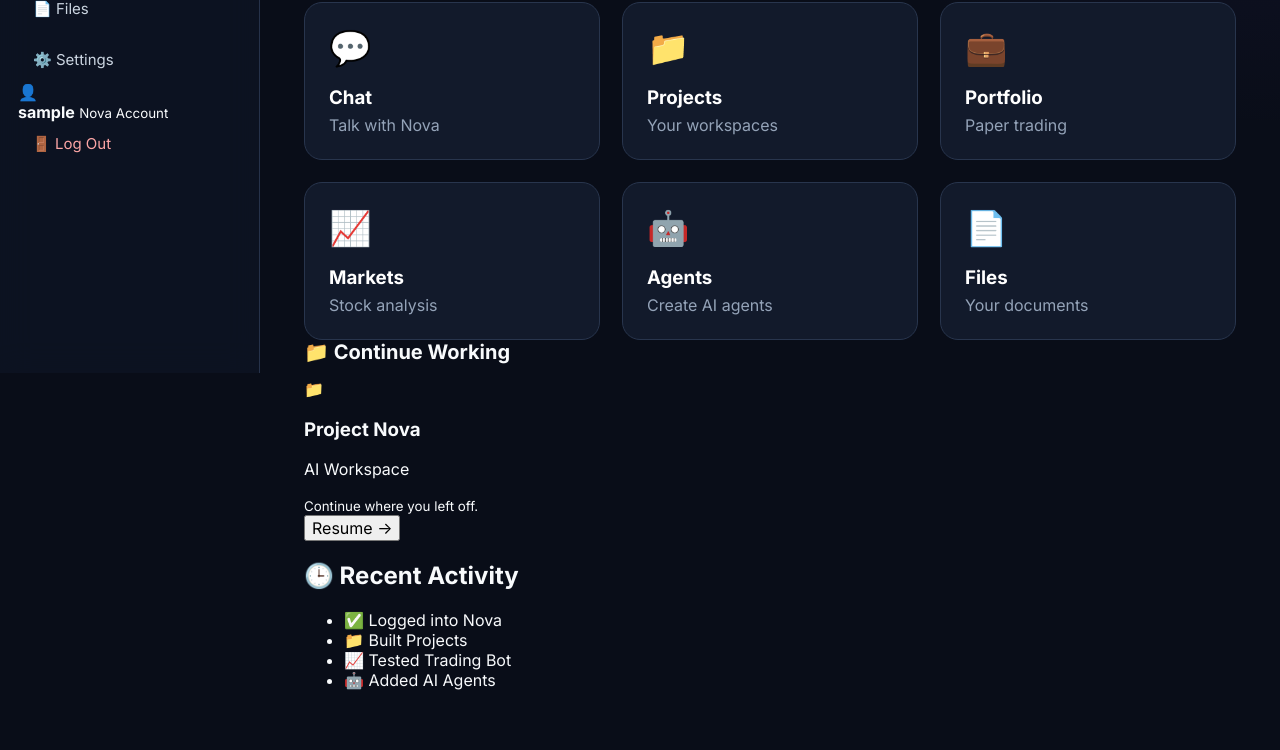
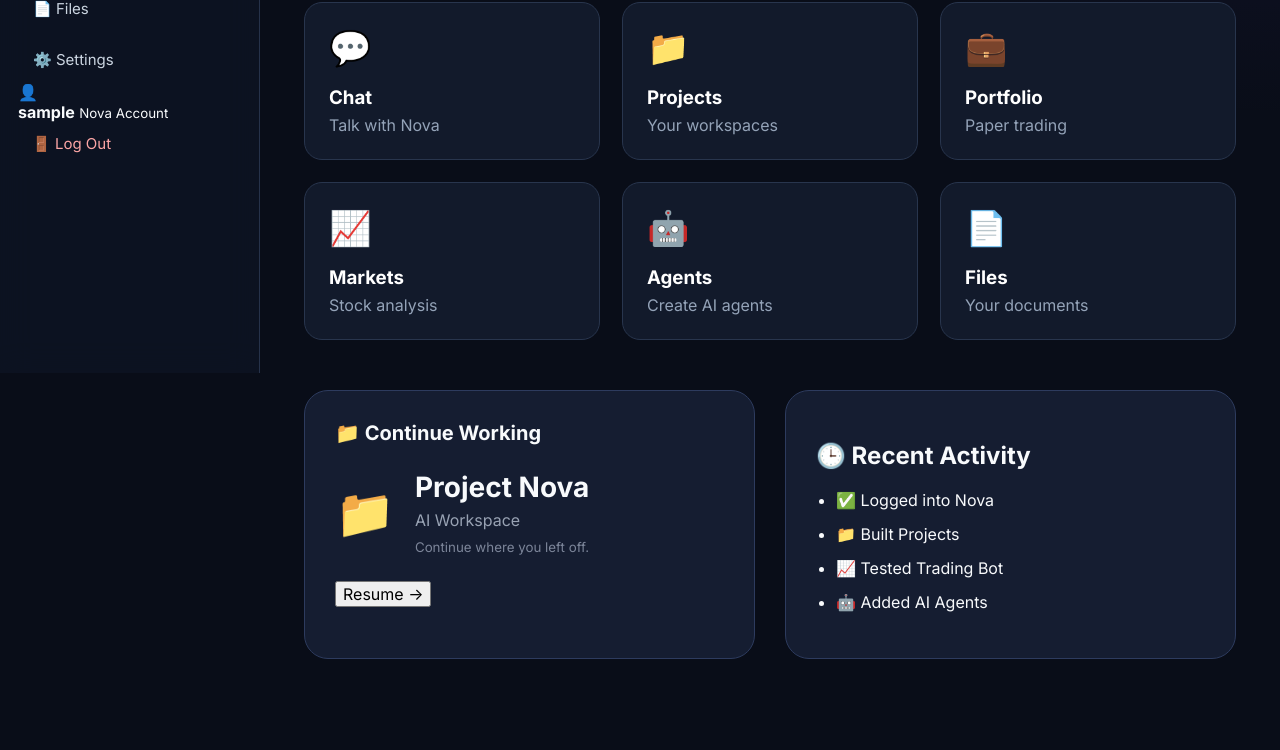
Before and after one commit to Amirnyv/project-nova, a Flask app: page / in a window 1280 px wide. Shown: the part 427-1177 px from the top of the page. After the commit the page ends 1086 px from the top, so only its background shows below. Run offline with Flask 3, Linux system fonts and the light colour scheme; the visitor is signed in with stand-in values (Sample User, id 1); data that the repository does not hold is empty.

Commit message:
=Nova V2 - Dashboard and Projects complete

```diff
--- a/static/css/nova.css
+++ b/static/css/nova.css
@@ -852,3 +852,83 @@ a {
     cursor:pointer;
 
 }
+
+/* Continue Working */
+
+.workspace-grid{
+
+    display:grid;
+
+    grid-template-columns:repeat(2,1fr);
+
+    gap:30px;
+
+    margin-top:50px;
+
+}
+
+.workspace-card{
+
+    background:#151d31;
+
+    border:1px solid #2d3b5e;
+
+    border-radius:24px;
+
+    padding:30px;
+
+}
+
+.project-preview{
+
+    display:flex;
+
+    align-items:center;
+
+    gap:20px;
+
+    margin:25px 0;
+
+}
+
+.project-icon{
+
+    font-size:48px;
+
+}
+
+.project-preview h3{
+
+    margin:0;
+
+    font-size:28px;
+
+}
+
+.project-preview p{
+
+    margin:6px 0;
+
+    color:#98a2b3;
+
+}
+
+.project-preview small{
+
+    color:#7c8599;
+
+}
+
+.activity-list{
+
+    margin-top:20px;
+
+    padding-left:20px;
+
+}
+
+.activity-list li{
+
+    margin:14px 0;
+
+}
--- a/static/js/nova.js
+++ b/static/js/nova.js
@@ -68,6 +68,8 @@ async function loadProjects(){
         const data =
             await response.json();
             console.log(data);
+            const latestProject =
+    data.projects[0];
 
         projectsList.innerHTML = "";
 
@@ -81,6 +83,19 @@ async function loadProjects(){
             `;
 
             return;
+
+        }
+        if(latestProject){
+
+    document.getElementById(
+    "latest-project-name"
+).textContent =
+    "📁 " + latestProject.name;
+
+document.getElementById(
+    "latest-project-description"
+).textContent =
+    latestProject.description || "No description";
 
 }
 
@@ -102,12 +117,33 @@ async function loadProjects(){
 
     </div>
 
-                <button class="resume-button">
+    <button
+        class="resume-button open-project"
+        data-id="${project.id}"
+        data-name="${project.name}"
+        data-description="${project.description || ""}"
+    >
         Open →
     </button>
 `;
 
             projectsList.appendChild(card);
+            const openButton =
+    card.querySelector(".open-project");
+
+openButton.onclick = () => {
+
+    openProject(
+
+        openButton.dataset.id,
+
+        openButton.dataset.name,
+
+        openButton.dataset.description
+
+    );
+
+};
 
         });
 
@@ -210,3 +246,13 @@ createProjectButton.onclick = async () => {
     }
 
 };
+
+function openProject(id, name, description){
+
+    alert(
+
+        "Opening: " + name
+
+    );
+
+}
--- a/templates/index.html
+++ b/templates/index.html
@@ -348,22 +348,16 @@
 
                 <div>
 
-                    <h3>
-
+                    <h3 id="latest-project-name">
     Project Nova
-
 </h3>
 
-                    <p>
-
+<p id="latest-project-description">
     AI Workspace
-
 </p>
 
 <small>
-
     Continue where you left off.
-
 </small>
 
                 </div>
```
Lines whose indentation alone changed are shown as unchanged.
